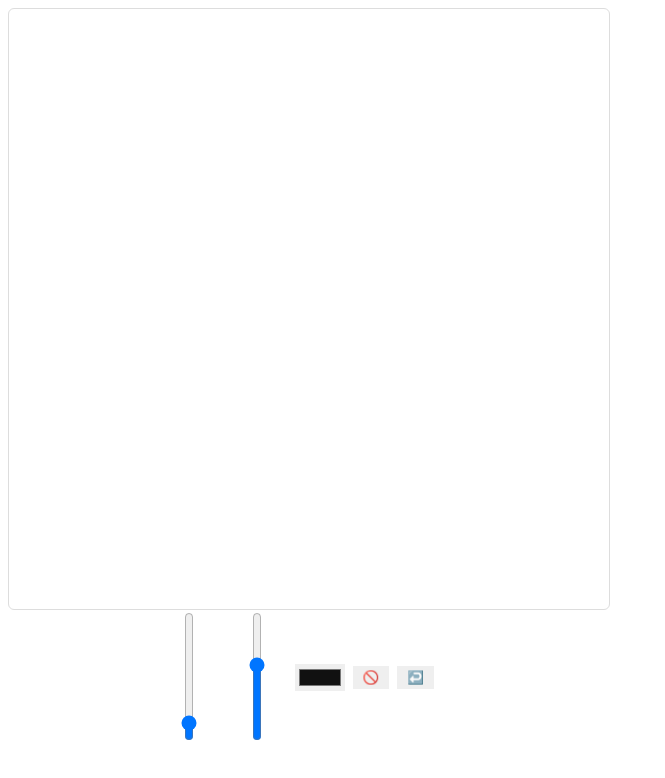
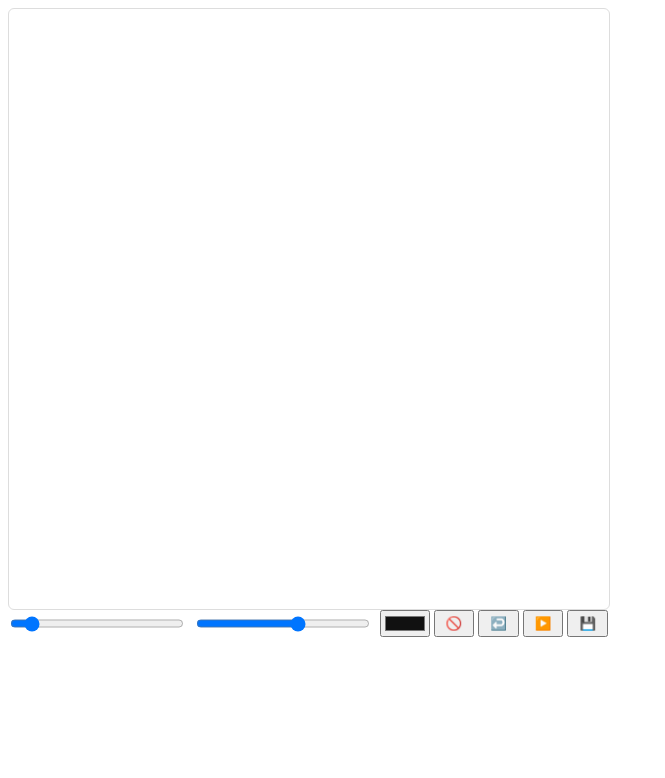
Before and after one commit to jeremy46231/how-we-line, a Svelte app: page / in a window 1280 px wide. Shown: the top 778 px of the page, without its empty margins (0-665 px from the left). Built offline with nearby package versions, Linux system fonts and the light colour scheme.

Commit message:
clean controls css and add download button

```diff
--- a/src/DrawingCanvas.svelte
+++ b/src/DrawingCanvas.svelte
@@ -12,7 +12,6 @@
 
   let isDrawing = $state(false)
   let color = $state('#111111')
-
 
   // Usually the same thing as strokes, but when animating, changes to that
   let isAnimating = $state(false)
@@ -87,10 +86,12 @@
   const strokePaths = $derived.by(() =>
     renderedStrokes.flatMap((s) => {
       // check the first 10 points for a pressure other than 0, .5, or 1 (common defaults)
-      const hasRealPressure = s.points.slice(0, 10).some((p) => ![undefined, 0, 0.5, 1].includes(p[2]))
+      const hasRealPressure = s.points
+        .slice(0, 10)
+        .some((p) => ![undefined, 0, 0.5, 1].includes(p[2]))
       const stroke = getStroke(s.points, {
         ...options,
-        simulatePressure: !hasRealPressure
+        simulatePressure: !hasRealPressure,
       })
       const angles = [0, 45, 90, 135, 180, 225, 270, 315]
       const paths = angles.map((angle) => {
@@ -171,7 +172,11 @@
       animationStrokes.push({ points: [] })
       for (const point of stroke.points) {
         const [x, y, pressure] = point
-        animationStrokes[animationStrokes.length - 1].points.push([x, y, pressure])
+        animationStrokes[animationStrokes.length - 1].points.push([
+          x,
+          y,
+          pressure,
+        ])
         await sleep(15)
       }
       await sleep(250)
@@ -187,13 +192,25 @@
       .join('')
     return `<svg xmlns="http://www.w3.org/2000/svg" width="${size}" height="${size}" viewBox="0 0 ${size} ${size}">${paths}</svg>`
   }
+  function downloadSvg() {
+    const svgString = getSvgString()
+    const blob = new Blob([svgString], { type: 'image/svg+xml' })
+    const url = URL.createObjectURL(blob)
+
+    const a = document.createElement('a')
+    a.href = url
+    a.download = 'how-we-line.svg'
+    a.click()
+
+    URL.revokeObjectURL(url)
+  }
 </script>
 
-<div class="canvas-wrap">
+<div class="drawing-canvas">
   <svg
+    class="drawing-canvas-svg"
     bind:this={svgEl}
-    width={size}
-    height={size}
+    viewBox="0 0 {size} {size}"
     style="border:1px solid #ddd; border-radius:6px;"
     onpointerdown={handlePointerDown}
     onpointermove={handlePointerMove}
@@ -208,42 +225,48 @@
   </svg>
 
   <div class="controls">
-    <label>
-      <!-- Thickness -->
     <input type="range" min="1" max="80" step="1" bind:value={options.size} />
-    </label>
-
-    <label>
-      <!-- Expressiveness -->
     <input
       type="range"
       min="0"
       max="1"
       step="0.05"
       bind:value={options.thinning}
-        title="How much stroke width varies with pressure (0 = uniform, 1 = full variation)"
     />
-    </label>
 
-    <label>
-      <!-- Color -->
+    <div class="controls-buttons">
       <input type="color" bind:value={color} />
-    </label>
-
       <button onclick={clear}>🚫</button>
       <button onclick={undo}>↩️</button>
+      <button onclick={animate}>▶️</button>
+      <button onclick={downloadSvg}>💾</button>
+    </div>
   </div>
 </div>
 
 <style>
-  .canvas-wrap {
+  .drawing-canvas {
+    width: 100%;
+    max-width: 600px;
     display: inline-block;
   }
+  .drawing-canvas-svg {
+    width: 100%;
+  }
   .controls {
-    margin-bottom: 8px;
     display: flex;
     gap: 8px;
-    align-items: center;
+    width: 100%;
+    flex-wrap: wrap;
+    box-sizing: border-box;
+  }
+  .controls input[type='range'] {
+    flex: 1 1 60px;
+  }
+  .controls-buttons {
+    flex: 0 0 min-content;
+    display: flex;
+    gap: 4px;
   }
   svg {
     background: #fff;
--- a/src/app.css
+++ b/src/app.css
@@ -1,25 +1,8 @@
-input[type='range'] {
-  writing-mode: vertical-lr;
-  direction: rtl;
-}
-
-.controls {
-  width: 50%;
-  margin: 0 auto;
-}
-
-.controls input[type='range'] {
-  padding-left: 20px;
-  padding-right: 20px;
-}
-
 button {
   padding: 4px 10px;
 }
 
-button,
+/* button,
 input[type='color'] {
-  /* background-color: lightgray; */
   border: none;
-  height: 50;
-}
+} */
```
Lines whose indentation alone changed are shown as unchanged.
